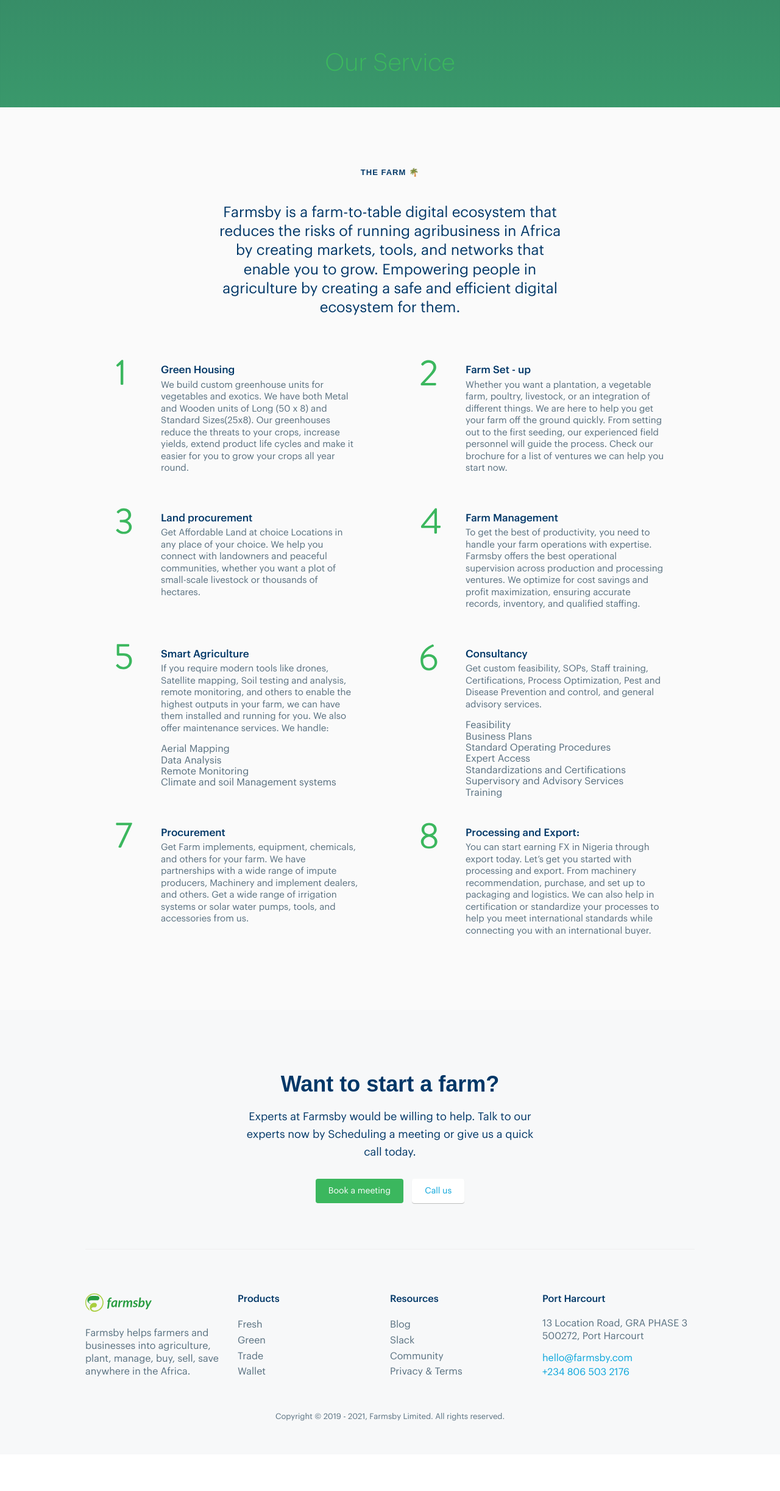
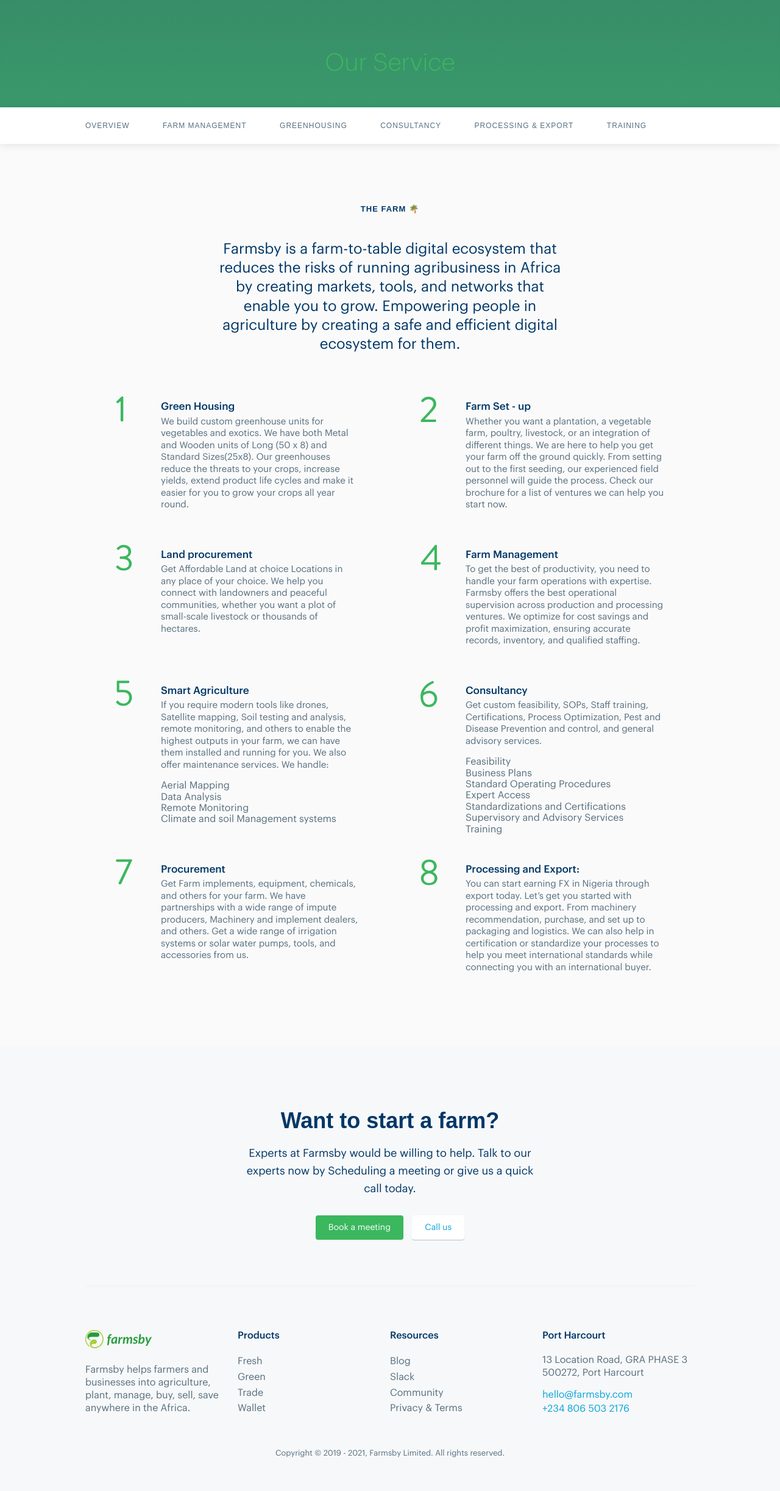
Before and after one commit to Farmsby/farmsby.com, a PHP site: page /farm in a window 1280 px wide. Shown: the part 70-2515 px from the top of the page at 61% size. Before the commit the page ends 2400 px from the top, so only its background shows below. Run offline with PHP 8.4, Linux system fonts and the light colour scheme; some web fonts are replaced.

Commit message:
url fixes

```diff
--- a/farm.php
+++ b/farm.php
@@ -23,6 +23,34 @@
                 <li class="feature-nav-menu__item"><a href="#transaction-timeline">Transaction Timelines</a></li>
                 <li class="feature-nav-menu__item feature-nav-menu__item--action"><a href="">Sign Up</a></li>
             </ul>
+        </div>
+    </section>
+    <section class="terms-nav" id="terms-nav">
+        <div class="container">
+            <div class="grid">
+                <div class="grid__column">
+                    <ul class="terms-nav-menu">
+                        <li class="terms-nav-menu__item">
+                            <a href="#terms-of-use">Overview</a>
+                        </li>
+                        <li class="terms-nav-menu__item">
+                            <a href="#privacy">Farm management</a>
+                        </li>
+                        <li class="terms-nav-menu__item">
+                            <a href="#contact">Greenhousing</a>
+                        </li>
+                        <li class="terms-nav-menu__item">
+                            <a href="#investment-service">Consultancy</a>
+                        </li>
+                        <li class="terms-nav-menu__item">
+                            <a href="#investment-service">Processing & Export</a>
+                        </li>
+                        <li class="terms-nav-menu__item">
+                            <a href="#investment-service">Training</a>
+                        </li>
+                    </ul>
+                </div>
+            </div>
         </div>
     </section>
     <section class="feature-section feature-section--light feature-section--has-padding" id="data-analytics">
--- a/widgets/nav-m.php
+++ b/widgets/nav-m.php
@@ -33,7 +33,10 @@
                     <a href="https://blog.farmsby.com">Blog</a>
                 </li>
                 <li class="global-mobile-nav-menu__item">
-                    <a href="#login"><strong>Log In</strong></a>
+                    <a href="./farm">Farms</a>
+                </li>
+                <li class="global-mobile-nav-menu__item">
+                    <a href="https://app.farmsby.com/login"><strong>Log In</strong></a>
                 </li>
             </div>
         </div>
```
Also changed, not shown: farm_management.php (+3 -32 lines), .htaccess, 1 other file.
